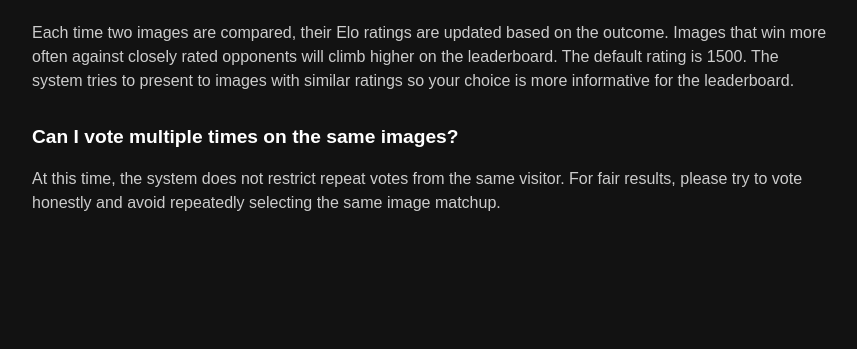
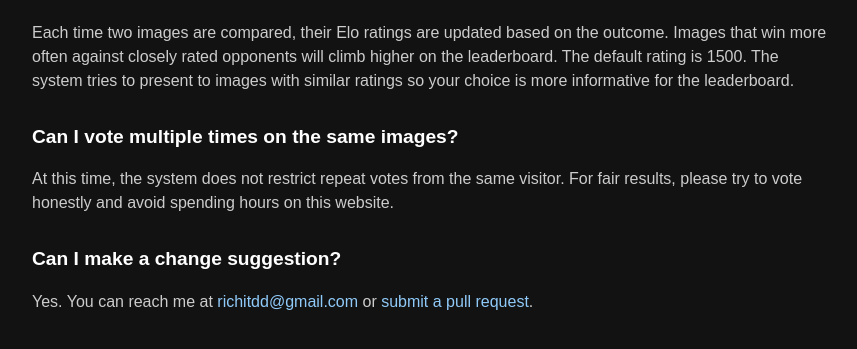
Before and after one commit to richardharnisch/picmash, a Django app: page /faq/ in a window 1280 px wide. Shown: the part 289-638 px from the top of the page, without its empty margins (208-1065 px from the left). Run offline with Django 4.2, Linux system fonts and the light colour scheme.

Commit message:
add contact info

```diff
--- a/contest/templates/contest/faq.html
+++ b/contest/templates/contest/faq.html
@@ -67,7 +67,12 @@
 
         <h2>Can I vote multiple times on the same images?</h2>
         <p>
-            At this time, the system does not restrict repeat votes from the same visitor. For fair results, please try to vote honestly and avoid repeatedly selecting the same image matchup.
+            At this time, the system does not restrict repeat votes from the same visitor. For fair results, please try to vote honestly and avoid spending hours on this website.
+        </p>
+
+        <h2>Can I make a change suggestion?</h2>
+        <p>
+            Yes. You can reach me at <a href="mailto:richitdd@gmail.com">richitdd@gmail.com</a> or <a href="https://github.com/BobTheSnob1/picmash">submit a pull request</a>.
         </p>
     </div>
 </body>
```
